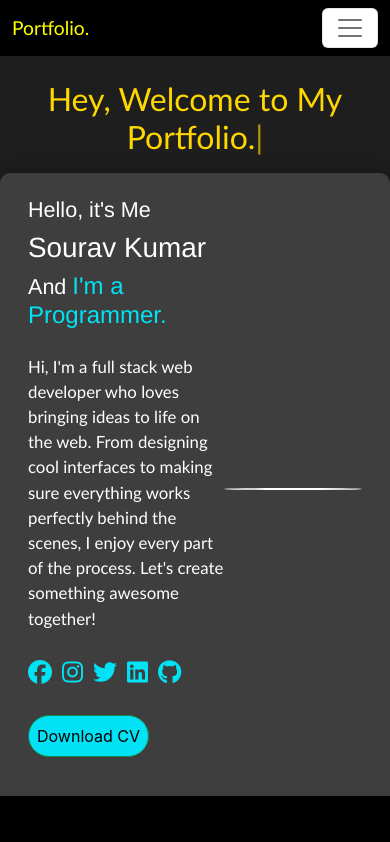
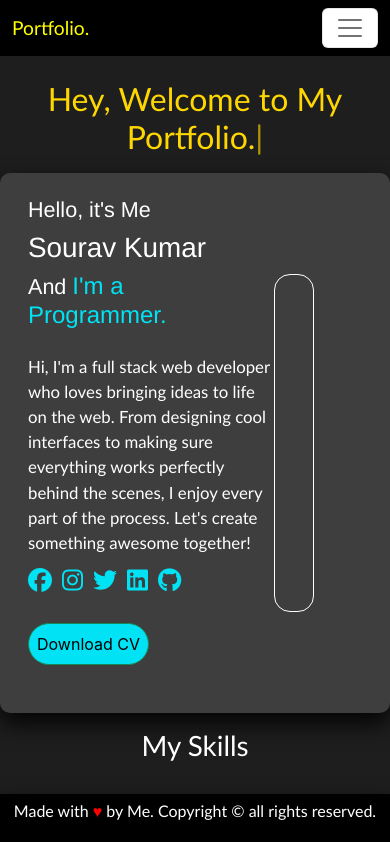
Before and after one commit to iamsouravkumar/portfolio, a React (Create React App) app: page / in a window 390 px wide. Shown: the top 842 px of the page. Built offline with nearby package versions, Linux system fonts and the light colour scheme.

Commit message:
portfolio

```diff
--- a/src/App.css
+++ b/src/App.css
@@ -86,12 +86,12 @@ body {
   transform: scale(1.1);
 }
 
-.img {
-  height: 60%;
-  width: 23%;
+.main-img {
+  height: 40vh;
+  width: 15vw;
   margin-right: 4rem;
   border: 1px solid white;
-  border-radius: 50%;
+  border-radius: 1rem;
 }
 
 .skill {
@@ -169,6 +169,9 @@ body {
 }
 
 .about {
+  display: flex;
+  justify-content: space-between;
+  align-items: center;
   width: 90%;
   height: auto;
   padding: 3vh;
@@ -176,6 +179,19 @@ body {
   margin-top: 9rem;
   background-color: #3e3e3e;
   box-shadow: #000000ee 0 10px 25px;
+}
+
+.about-text {
+  width: 70%;
+  color: white;
+  font-family: 'Gill Sans', 'Gill Sans MT', Calibri, 'Trebuchet MS', sans-serif;
+  font-size: 1.3rem;
+}
+
+.about-img {
+  border: 1px solid #01E3F4;
+  width: 14vw;
+  height: 32vh;
 }
 
 .contact {
@@ -240,11 +256,21 @@ body {
 }
 
 .footer {
+  display: flex;
+  justify-content: center;
+  align-items: center;
   width: 100%;
-  height: 3rem;
+  padding: 5px;
   position: fixed;
   bottom: 0;
   background-color: black;
+}
+
+.footer-text {
+  text-align: center;
+  color: white;
+  font-size: 1.1rem;
+  font-family: 'Gill Sans', 'Gill Sans MT', Calibri, 'Trebuchet MS', sans-serif;
 }
 
 @media screen and (max-width: 768px) {
@@ -323,10 +349,28 @@ body {
   }
 
   .about {
+    display: flex;
+    flex-direction: column;
     margin-bottom: 4rem;
     height: auto;
     margin-top: 4.5rem;
     padding: 1rem;
+  }
+
+  .about-text {
+    margin-top: 2rem;
+    width: 90%;
+  }
+
+  .about-img {
+    margin-top: 1rem;
+    width: 30vw;
+    height: 32vh;
+  }
+
+  .about-img:hover {
+    box-shadow: #01E3F4 0 5px 15px;
+    cursor: pointer;
   }
 
   .button-group {
@@ -336,6 +380,22 @@ body {
 
   .btn-primary {
     width: 15vw;
+  }
+
+  .footer {
+    display: flex;
+    justify-content: center;
+    align-items: center;
+  }
+
+  .footer-text {
+    text-align: center;
+    color: white;
+    font-size: 1rem;
+    font-family: 'Gill Sans', 'Gill Sans MT', Calibri, 'Trebuchet MS', sans-serif;
+  }
+  .social{
+    margin-top: -1rem;
   }
 }
 
--- a/src/components/About.js
+++ b/src/components/About.js
@@ -4,7 +4,9 @@ const About = () => {
   return (
     <>
       <div className='container about'>
-        <span style={{color:"white", fontFamily:"verdana", fontSize:"1.1rem"}}><p>About Me</p><p>I am a dedicated Full Stack Developer with expertise in building dynamic, responsive web applications. With a strong foundation in both front-end and back-end technologies, I thrive in creating seamless user experiences and efficient, scalable solutions. My toolkit includes HTML, CSS, JavaScript, React, Node.js, and various other frameworks and libraries. Passionate about continuous learning and staying current with industry trends, I am committed to delivering high-quality code and innovative projects.</p></span>
+        <div className="about-img"></div>
+        <div className='about-text'><p>I am a dedicated Full Stack Developer with expertise in building dynamic, responsive web applications. With a strong foundation in both front-end and back-end technologies, I thrive in creating seamless user experiences and efficient, scalable solutions. My toolkit includes HTML, CSS, JavaScript, React, Node.js, and various other frameworks and libraries. Passionate about continuous learning and staying current with industry trends, I am committed to delivering high-quality code and innovative projects.</p></div>
+
       </div>
     </>
   )
--- a/src/components/Footer.js
+++ b/src/components/Footer.js
@@ -3,7 +3,7 @@ import React from 'react'
 const Footer = () => {
   return (
     <div className='footer'>
-
+      <p className='footer-text'>Made with <span style={{color:"red"}}>&#9829;</span> by Me. Copyright &copy; all rights reserved.</p>
     </div>
   )
 }
--- a/src/components/Main.js
+++ b/src/components/Main.js
@@ -42,7 +42,7 @@ const Main = () => {
                     </div>
                     <a href="https://drive.google.com/file/d/1lWugghfGeuSW7RRuzstf0_N_Nh-_gtMN/view?usp=sharing"><button type="button" className="btn btn-success my-4" style={{ backgroundColor: "#01E3F4", color: "black", borderRadius: "5rem", padding: "0.5rem" }}>Download CV</button></a>
                 </div>
-                <div className="img">
+                <div className="main-img">
                 </div>
             </div>
         </>
```
Also changed, not shown: src/components/Contact.js (+1 -33 lines).
